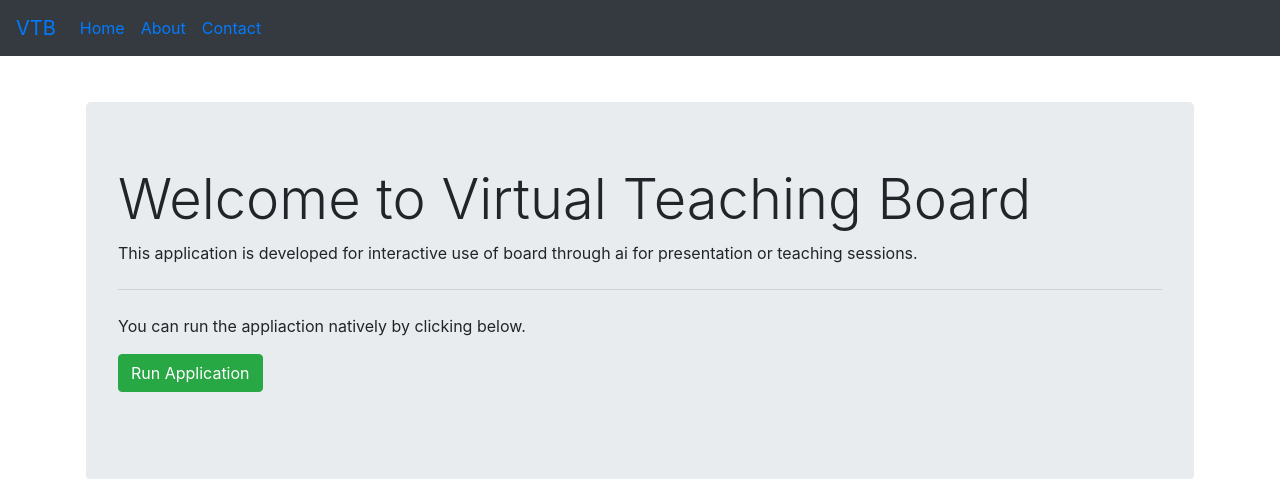
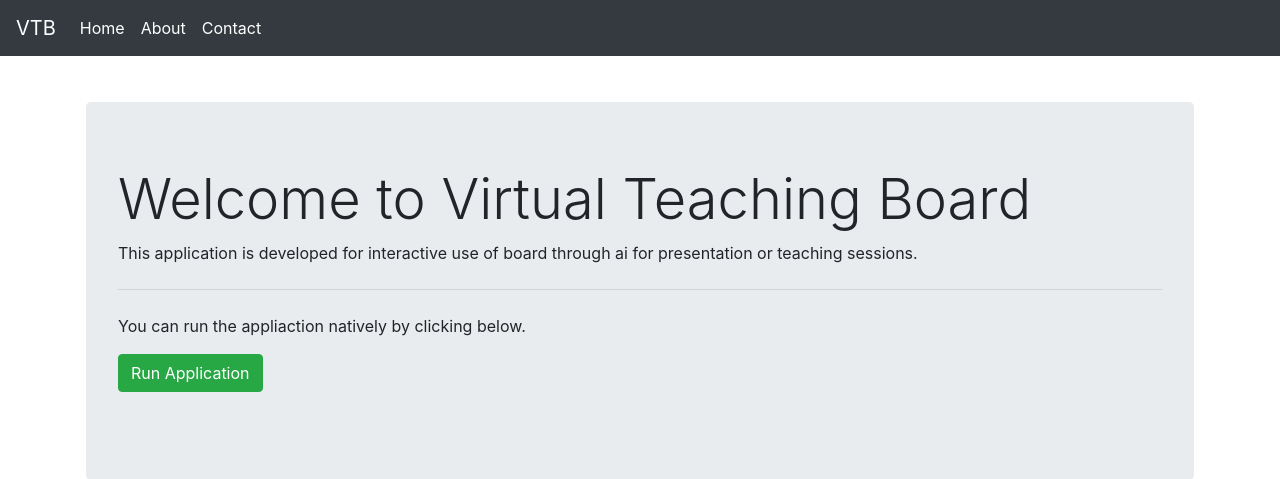
Before and after one commit to ramith1234/Ramith_new, a Flask app: page / in a window 1280 px wide. Shown: the top 479 px of the page. Run offline with Flask 3, Linux system fonts and the light colour scheme; some libraries are stand-ins or nearby versions.

Commit message:
Successful commit

```diff
--- a/templates/index.html
+++ b/templates/index.html
@@ -11,24 +11,31 @@
 		body {
 			padding-top: 70px; /* To account for the fixed navbar */
 		}
+		a:hover
+		{
+			color: white;
+			background-color: black;
+			border-color: red;
+			border-radius: 12px;
+		}
 	</style>
 </head>
 <body>
 	<nav class="navbar navbar-expand-lg bg-dark fixed-top" data-bs-theme="dark">
-		<a class="navbar-brand" href="#">VTB</a>
+		<a class="navbar-brand" href="#" style="color: white;">VTB</a>
 		<button class="navbar-toggler" type="button" data-toggle="collapse" data-target="#navbarNav" aria-controls="navbarNav" aria-expanded="false" aria-label="Toggle navigation">
 			<span class="navbar-toggler-icon"></span>
 		</button>
 		<div class="collapse navbar-collapse" id="navbarNav">
-			<ul class="navbar-nav">
-				<li class="nav-item active">
-					<a class="nav-link" href="{{ url_for('index') }}">Home</a>
+			<ul class="navbar-nav" >
+				<li class="nav-item active " >
+					<a class="nav-link" href="{{ url_for('index') }}" style="color: white;">Home</a>
 				</li>
-				<li class="nav-item">
-					<a class="nav-link" href="{{ url_for('about') }}">About</a>
+				<li class="nav-item" >
+					<a class="nav-link" href="{{ url_for('about') }}" style="color: white;">About</a>
 				</li>
-				<li class="nav-item">
-					<a class="nav-link" href="mailto:lufu.dev@gmail.com">Contact</a>
+				<li class="nav-item" style="color: white;">
+					<a class="nav-link" href="mailto:lufu.dev@gmail.com" style="color: white;">Contact</a>
 				</li>
 			</ul>
 		</div>
```
Also changed, not shown: templates/about.html (+13 -4 lines).
